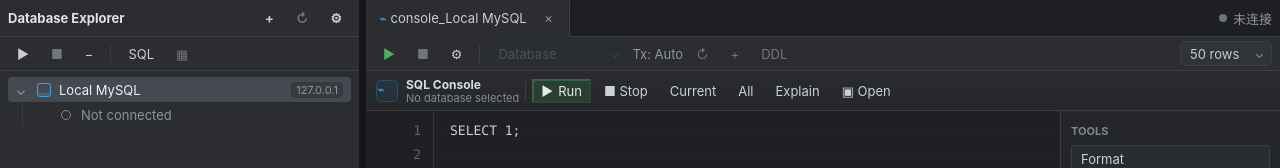
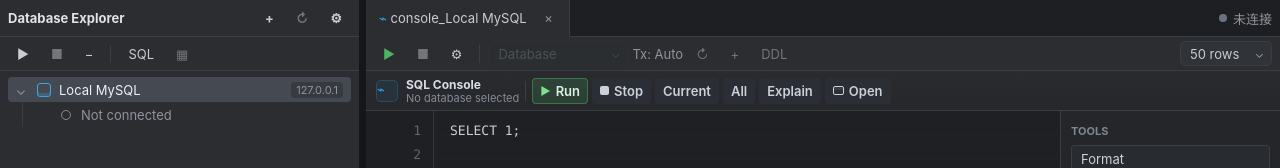
Before and after one commit to gloopai/rowport, a Vue app in the folder frontend/: page / in a window 1280 px wide. Shown: the top 168 px of the page. Built offline with nearby package versions, Linux system fonts and the light colour scheme.

Commit message:
fix: align SQL toolbar buttons

```diff
--- a/frontend/src/components/SqlEditorToolbar.vue
+++ b/frontend/src/components/SqlEditorToolbar.vue
@@ -39,14 +39,20 @@
     <div class="toolbar-group">
       <span class="toolbar-label">Execute</span>
       <button class="toolbar-action primary-action" :disabled="busy" title="Run selected SQL, otherwise the statement at cursor" @click="emit('run', 'smart')">
-        <span>▶</span>
+        <span class="action-icon">▶</span>
         <span>Run</span>
       </button>
-      <button class="toolbar-action danger-action" :disabled="!runningQueryId" title="Cancel running SQL query" @click="emit('cancel')">■ Stop</button>
+      <button class="toolbar-action danger-action" :disabled="!runningQueryId" title="Cancel running SQL query" @click="emit('cancel')">
+        <span class="stop-icon"></span>
+        <span>Stop</span>
+      </button>
       <button class="toolbar-action" :disabled="busy" title="Run statement at cursor" @click="emit('run', 'current')">Current</button>
       <button class="toolbar-action" :disabled="busy" title="Run every SQL statement in the editor" @click="emit('run', 'all')">All</button>
       <button class="toolbar-action" :disabled="busy" title="Run EXPLAIN for selected SQL or statement at cursor" @click="emit('explain', 'smart')">Explain</button>
-      <button class="toolbar-action" title="Open SQL file" @click="emit('openSql')">▣ Open</button>
+      <button class="toolbar-action" title="Open SQL file" @click="emit('openSql')">
+        <span class="open-icon"></span>
+        <span>Open</span>
+      </button>
     </div>
     <div class="toolbar-fill"></div>
     <span class="shortcut-hint">Cmd/Ctrl+Enter current · Shift+Cmd/Ctrl+Enter all</span>
@@ -136,27 +142,34 @@
   align-items: center;
   justify-content: center;
   gap: 5px;
-  height: 24px;
-  min-height: 24px;
-  padding: 0 8px;
+  height: 26px;
+  min-height: 26px;
+  padding: 0 9px;
   color: #cbd1db;
-  background: transparent;
-  border-color: transparent;
+  font: inherit;
+  font-weight: 600;
+  background: #2b2e34;
+  border: 1px solid transparent;
+  border-radius: 4px;
+  box-shadow: none;
+  appearance: none;
 }
 
 .toolbar-action:hover:not(:disabled) {
   color: #ffffff;
   background: #343840;
+  border-color: #454b55;
 }
 
 .primary-action {
   color: #d9f2dd;
-  background: rgba(77, 179, 99, 0.14);
-  border-color: rgba(77, 179, 99, 0.32);
+  background: rgba(77, 179, 99, 0.18);
+  border-color: rgba(77, 179, 99, 0.46);
 }
 
 .primary-action:hover:not(:disabled) {
   background: rgba(77, 179, 99, 0.24);
+  border-color: rgba(77, 179, 99, 0.62);
 }
 
 .danger-action:not(:disabled) {
@@ -167,6 +180,32 @@
 
 .danger-action:hover:not(:disabled) {
   background: rgba(244, 87, 82, 0.22);
+}
+
+.action-icon {
+  color: #7ee08e;
+  font-size: 11px;
+}
+
+.stop-icon,
+.open-icon {
+  display: inline-block;
+  flex: 0 0 auto;
+}
+
+.stop-icon {
+  width: 9px;
+  height: 9px;
+  background: currentColor;
+  border-radius: 2px;
+}
+
+.open-icon {
+  width: 11px;
+  height: 9px;
+  border: 1px solid currentColor;
+  border-radius: 2px;
+  box-shadow: inset 0 3px 0 rgba(255, 255, 255, 0.08);
 }
 
 .toolbar-fill {
```
